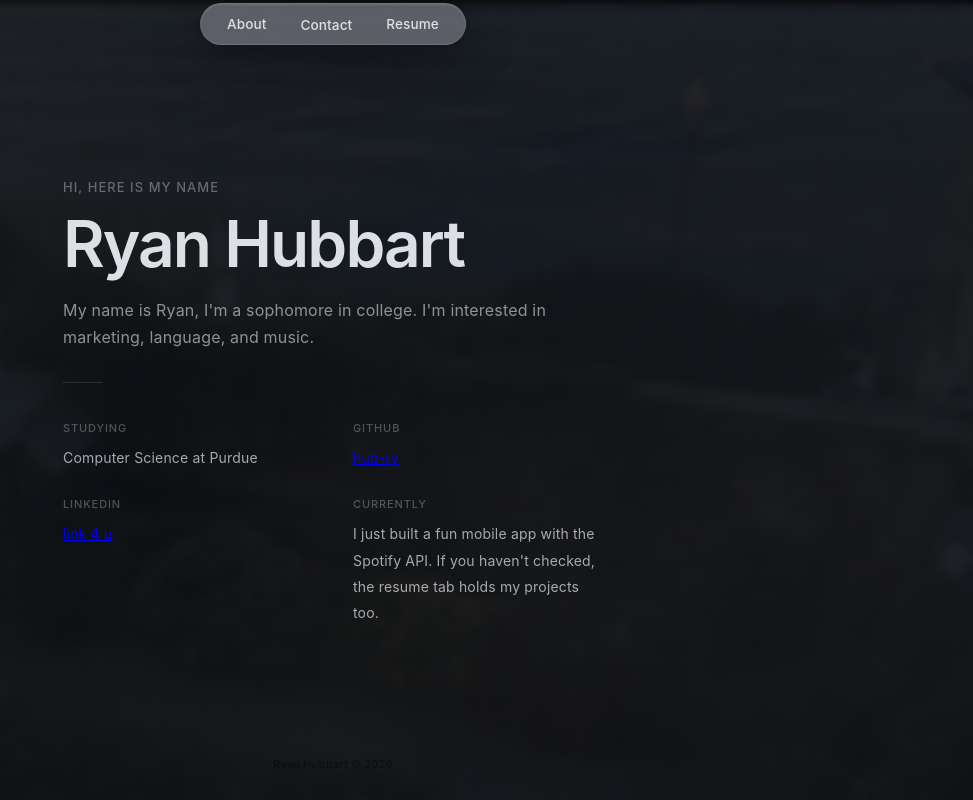
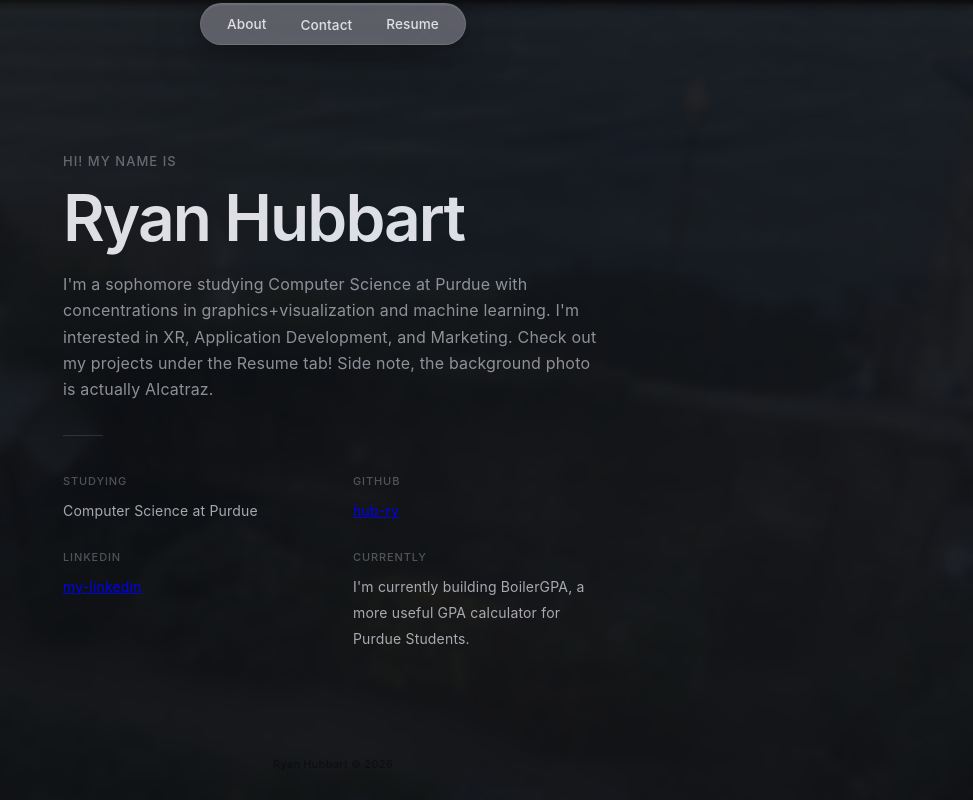
Before and after one commit to hub-ry/ryhubdev2, a React (Vite) app: page / in a window 1280 px wide. Both pictures are taken after a click on the button "About". Shown: the whole page, without its empty margins (307-1280 px from the left). Built offline with nearby package versions, Linux system fonts and the light colour scheme.

Commit message:
resume changes

```diff
--- a/src/About.jsx
+++ b/src/About.jsx
@@ -19,11 +19,11 @@ export default function About({ onClose }) {
         exit={{ opacity: 0, y: 24 }}
         transition={{ duration: 0.45, delay: 0.1 }}
       >
-        <p className="about-eyebrow">Hi, here is my name</p>
+        <p className="about-eyebrow">Hi! My name is</p>
         <h1 className="about-name">Ryan Hubbart</h1>
 
         <p className="about-bio">
-          My name is Ryan, I'm a sophomore in college. I'm interested in marketing, language, and music.
+          I'm a sophomore studying Computer Science at Purdue with concentrations in graphics+visualization and machine learning. I'm interested in XR, Application Development, and Marketing. Check out my projects under the Resume tab! Side note, the background photo is actually Alcatraz.
         </p>
 
         <div className="about-divider" />
@@ -39,11 +39,11 @@ export default function About({ onClose }) {
           </div>
           <div className="about-block">
             <span className="about-label">LinkedIn</span>
-            <span className="about-value"><a href="https://www.linkedin.com/in/ryanhubbart/">link 4 u</a></span>
+            <span className="about-value"><a href="https://www.linkedin.com/in/ryanhubbart/">my-linkedin</a></span>
           </div>
           <div className="about-block">
             <span className="about-label">Currently</span>
-            <span className="about-value">I just built a fun mobile app with the Spotify API. If you haven't checked, the resume tab holds my projects too.</span>
+            <span className="about-value">I'm currently building BoilerGPA, a more useful GPA calculator for Purdue Students.</span>
           </div>
         </div>
       </motion.div>
--- a/src/projects.js
+++ b/src/projects.js
@@ -4,26 +4,14 @@ export const projects = [
   {
     id: "ticketing-system",
     title: "Full Stack Ticketing System",
-    subtitle: "Building a Full-Stack Ticketing System for Purdue GrandPrix 2027",
-    description: "Building a full-stack ticketing system for Purdue Grand Prix 2027 using FastAPI, SQLite3, OpenCV, and Stripe to handle payments, QR code generation, and secure entry validation. Still in active development, with QR code email delivery, frontend implementation, and stress testing on the roadmap.",
+    subtitle: "Building a Full-Stack Ticketing System",
+    description: "Building a full-stack ticketing system to pitch to Purdue Grand Prix 2027 using FastAPI, SQLite3, OpenCV, and Stripe to handle payments, QR code generation, and secure entry validation. Still in active development, with QR code email delivery, frontend implementation, and stress testing on the roadmap.",
     image: null, // add ticket.jpg to src/assets/
     type: "Project",
     start: "September 2025",
-    end: "Present",
+    end: "March 2026",
     techStack: ["Python", "FastAPI", "Sqlite3", "OpenCV", "Stripe API"],
-    source: "In Development",
-  },
-  {
-    id: "attendance-automation",
-    title: "Attendance Automation",
-    subtitle: "Automated meeting and office hours attendance using Python and Excel in my role at Purdue Grand Prix.",
-    description: "Included openpyxl to automate meeting attendance through pulling from Microsoft Forms, coloring cells, and reuploading to cloud. An idea I have is to work with an OCR library like Tesseract to work with paper logs more efficiently.",
-    image: null, // add attendance.jpg to src/assets/
-    type: "Presentation",
-    start: "September 2025",
-    end: "October 2025",
-    techStack: ["Python", "Excel"],
-    source: "Closed Source",
+    source: "Closed-Source",
   },
   {
     id: "personal-server",
@@ -47,13 +35,12 @@ export const projects = [
     description: "Designed and deployed a private, self-hosted fitness tracking platform running on a Linux server, accessible securely via Tailscale VPN. Implemented real-time data logging through iOS Shortcuts and built a live visualization dashboard using Svelte. Containerized services with Docker for portability and automated restarts.",
     image: null, // add gym-proj.png to src/assets/
     type: "Project",
-    start: "Aug 2025",
+    start: "May 2025",
     end: "Feb 2026",
     techStack: ["Python", "FastAPI", "Svelte", "Chart.js", "Docker", "Tailscale", "Linux Server"],
     source: "Open Source",
     links: [
       { label: "Repository", url: "https://github.com/hub-ry/protocol" },
-      { label: "Live Demo", url: "https://hub-ry.github.io/protocol-demo/" },
     ],
   },
   {
```
